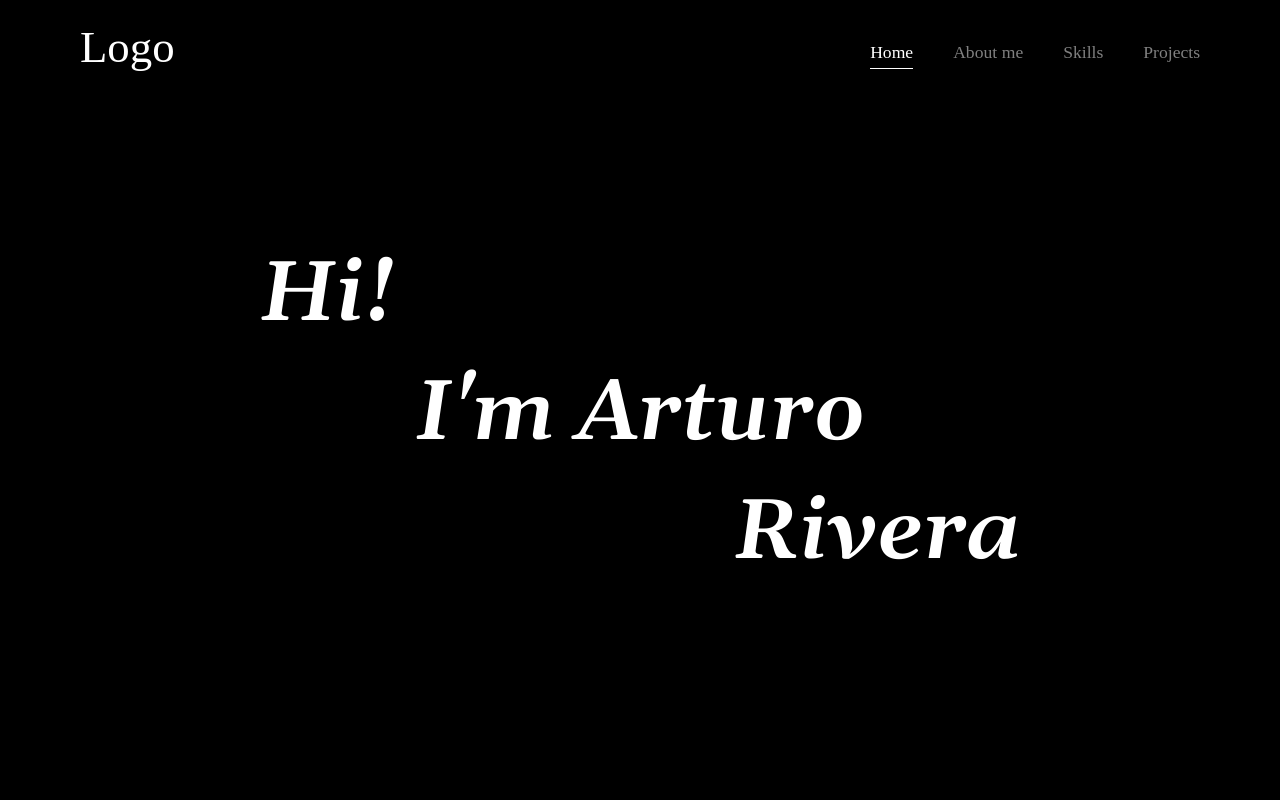
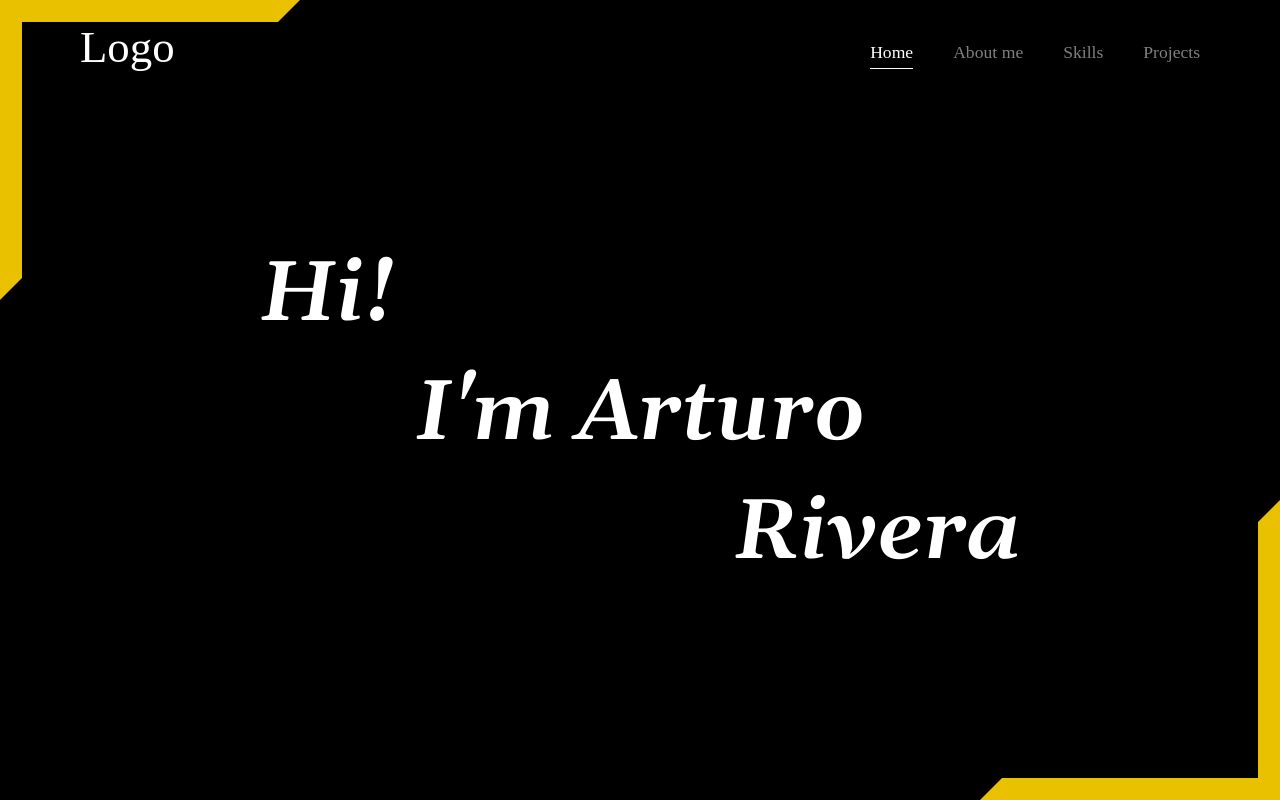
Before and after one commit to Houser97/Portfolio, a React (Create React App) app: page / in a window 1280 px wide. Built offline with nearby package versions, Linux system fonts and the light colour scheme.

Commit message:
Add divs to use them as borders

```diff
--- a/src/components/Home.js
+++ b/src/components/Home.js
@@ -8,6 +8,8 @@ function Home() {
         <div className='home-subcontainer'>
           <Presentation />
         </div>
+        <div className='border-bottom border'></div>
+        <div className='border-top border'></div>
     </div>
   )
 }
```
